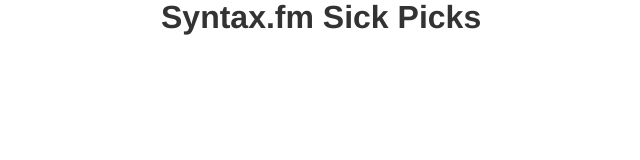
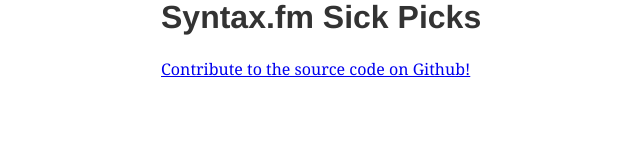
Before and after one commit to rmkubik/sick-picks, a website built with Parcel: page index.html in a window 1280 px wide. Shown: the whole page, without its empty margins (170-810 px from the left). Built offline with nearby package versions, Linux system fonts and the light colour scheme; some packages are replaced by stand-ins of ours.

Commit message:
Add github link below title

```diff
--- a/index.html
+++ b/index.html
@@ -5,6 +5,7 @@
     padding: 0 1rem;"
   >
     <h1>Syntax.fm Sick Picks</h1>
+    <a href="https://github.com/rmkubik/sick-picks">Contribute to the source code on Github!</a>
     <script src="./index.js"></script>
   </body>
 </html>
```
